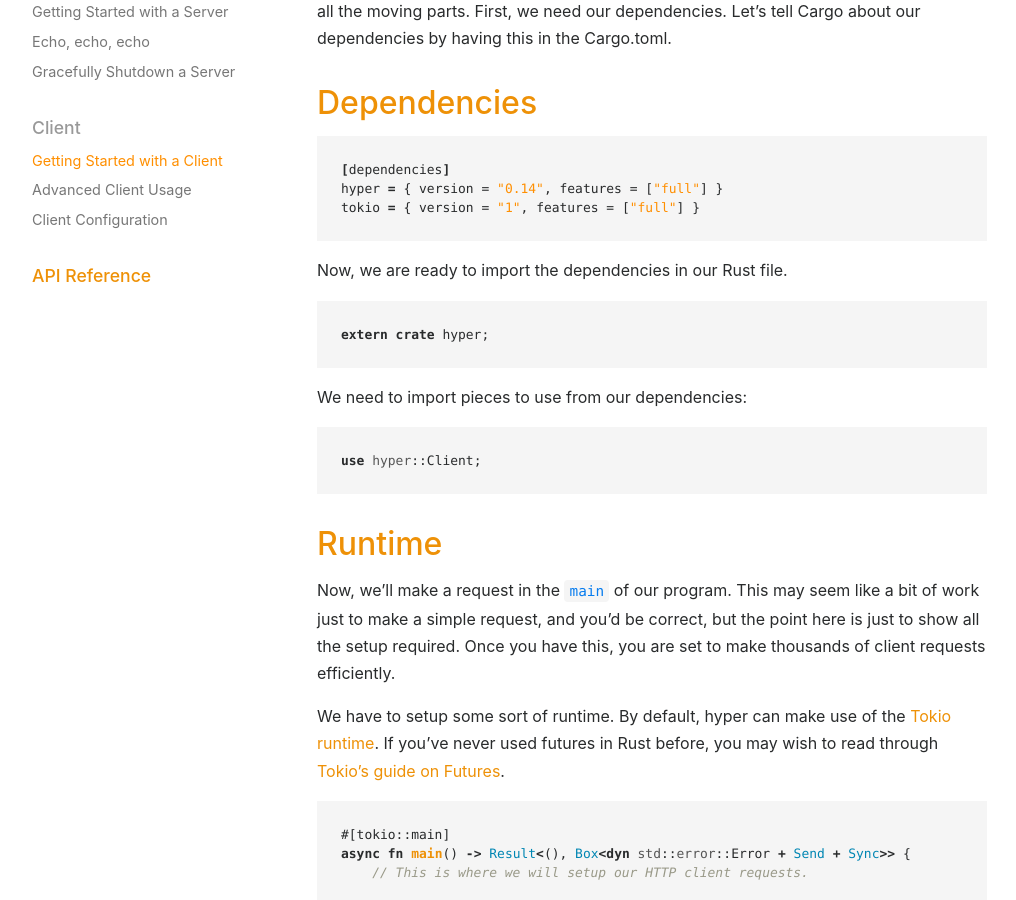
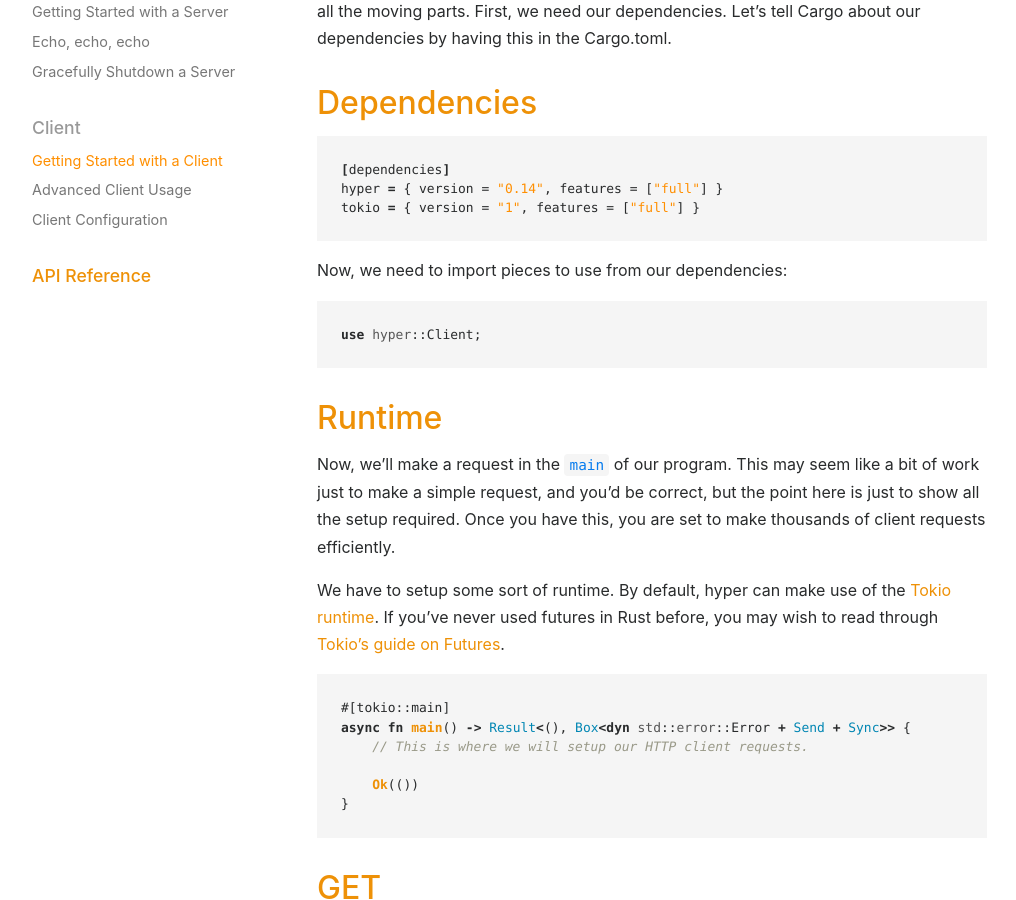
Before and after one commit to hyperium/hyperium.github.io, a Jekyll site: the page built from _guides/client/basic.md, in a window 1280 px wide and 900 px high, scrolled down 328 px. Shown: the whole window, without its empty margins (53-1069 px from the left). Built offline with Jekyll 4.4.1, drawn with Linux system fonts in a browser that asks for light colours.

Commit message:
Remove mention of importing with extern keyword (#64)

````diff
--- a/_guides/client/basic.md
+++ b/_guides/client/basic.md
@@ -14,13 +14,7 @@
 tokio = { version = "1", features = ["full"] }
 ```
 
-Now, we are ready to import the dependencies in our Rust file.
-
-```rust
-extern crate hyper;
-```
-
-We need to import pieces to use from our dependencies:
+Now, we need to import pieces to use from our dependencies:
 
 ```rust
 # extern crate hyper;
````
